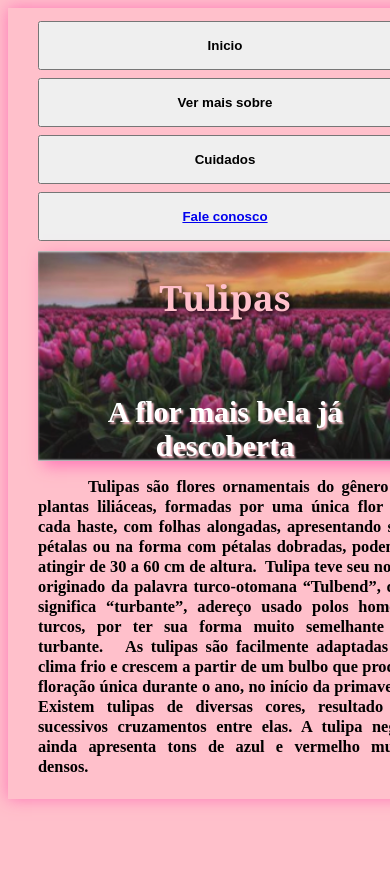
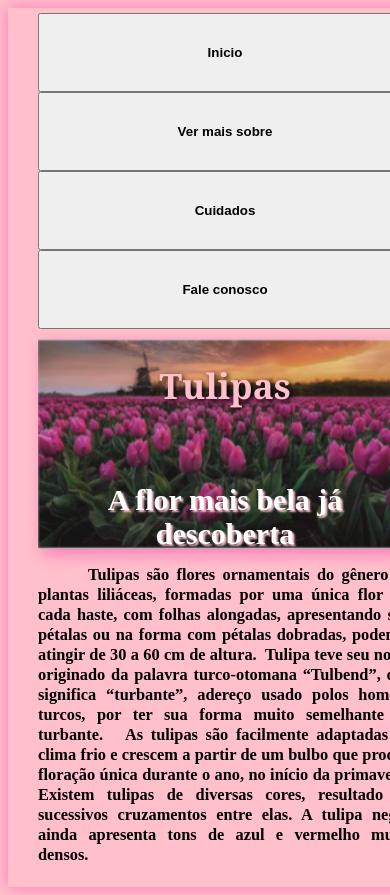
Before and after one commit to Lusquinh4/Tulipas-mobile, a plain HTML site: page index.html in a window 390 px wide. Shown: the top 895 px of the page. Before the commit the page ends 844 px from the top, so only its background shows below. Drawn offline with Linux system fonts and the light colour scheme; a web font is replaced by a local one.

Commit message:
Update estilo.css

```diff
--- a/estilo.css
+++ b/estilo.css
@@ -25,7 +25,7 @@
 
     .menu button {
         width: 100%;
-        padding: 15px;
+        padding: 30px;
     }
 
     figure.titulo {
@@ -104,11 +104,34 @@ figure.titulo figcaption h2 {
 
 
 /* Ajustes para os botões */
+a {
+    color: black;
+    text-decoration: none;
+    transition: 1s;
+}
+
+a:active {
+  color: #ff69b4d8;
+}
+
+a:hover{
+    color: #fff;
+}
+
 nav#menu {
     position: absolute;
     top: 4%;
     left: 2%;
     padding-bottom: 5%;
+}
+
+.menu button {
+    transition: 1s;
+}
+
+.menu button:hover {
+    background-color: #ff69b4d8;
+    color: #fff;
 }
 
 /* Ajustes para o texto */
```
